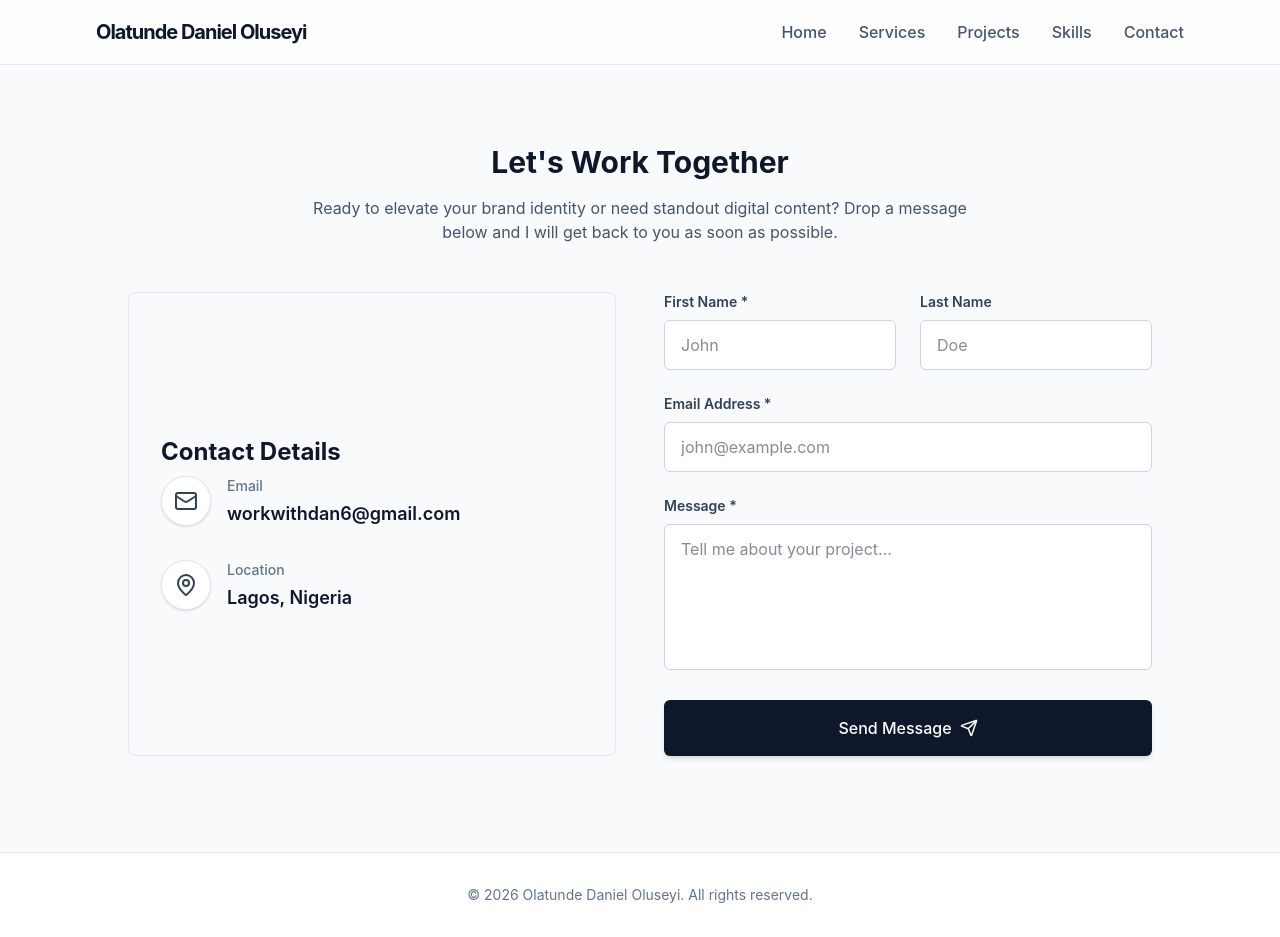
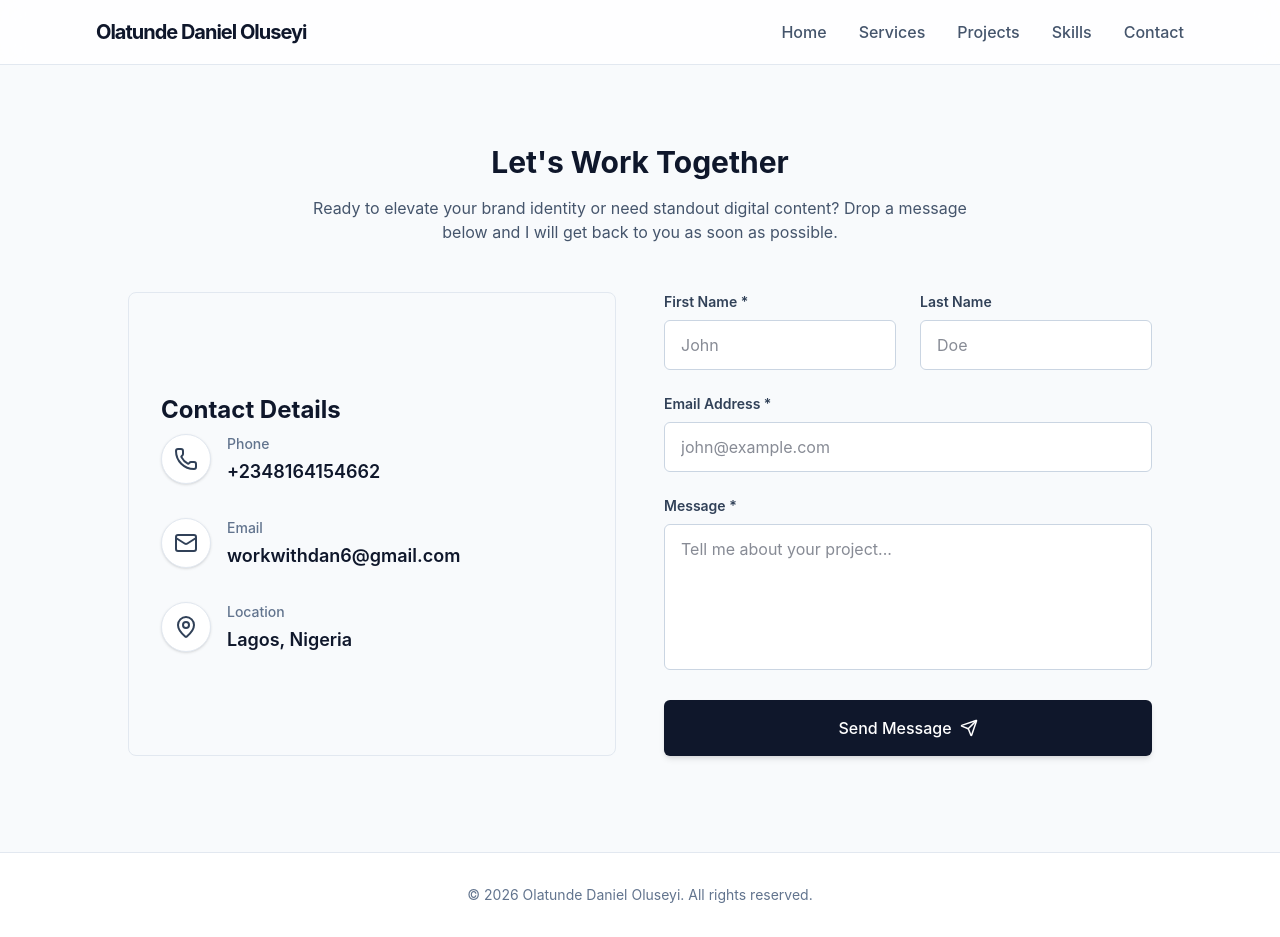
Before and after one commit to Dan-des/MY-PORTFOLIO, a React (Vite) app: page /contact in a window 1280 px wide. Built offline with nearby package versions, Linux system fonts and the light colour scheme.

Commit message:
Updated multiple pages

```diff
--- a/src/pages/Contact.tsx
+++ b/src/pages/Contact.tsx
@@ -1,5 +1,5 @@
 import { motion } from 'framer-motion';
-import { Mail, MapPin, Send } from 'lucide-react';
+import { Mail, MapPin, Phone, Send } from 'lucide-react';
 import { useState } from 'react';
 
 export default function Contact() {
@@ -88,6 +88,18 @@ export default function Contact() {
           className="flex flex-col justify-center space-y-8 bg-slate-50 p-8 rounded-lg border border-slate-200"
         >
           <h3 className="text-2xl font-bold text-slate-900 mb-2">Contact Details</h3>
+
+          <div className="flex items-start gap-4">
+            <div className="bg-white p-3 rounded-full shadow-sm border border-slate-200">
+              <Phone className="text-slate-700" size={24} />
+            </div>
+            <div>
+              <p className="text-sm font-medium text-slate-500 mb-1">Phone</p>
+              <a href="tel:+2348164154662" className="text-lg font-semibold text-slate-900 hover:text-slate-600 transition-colors">
+                +2348164154662
+              </a>
+            </div>
+          </div>
 
           <div className="flex items-start gap-4">
             <div className="bg-white p-3 rounded-full shadow-sm border border-slate-200">
```
